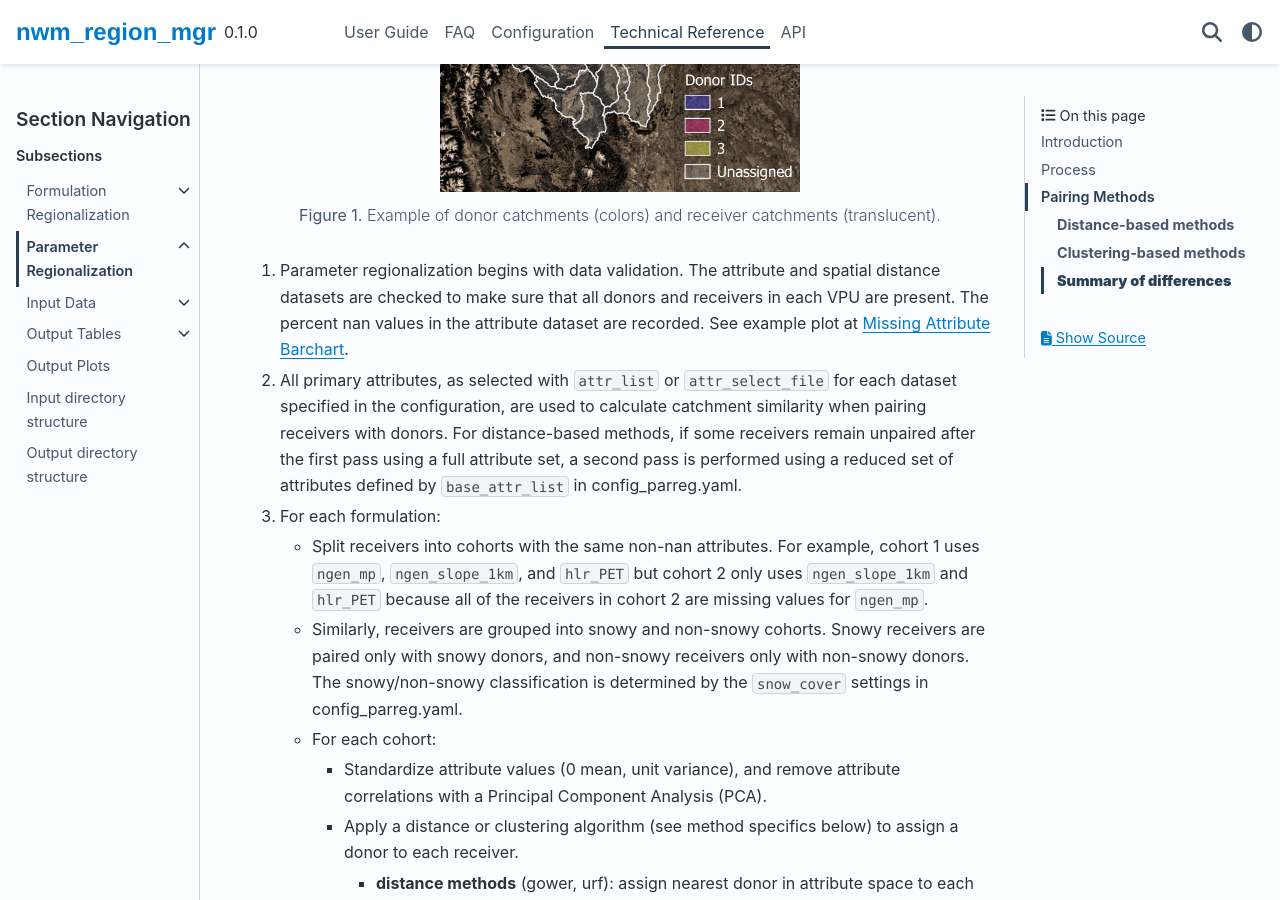
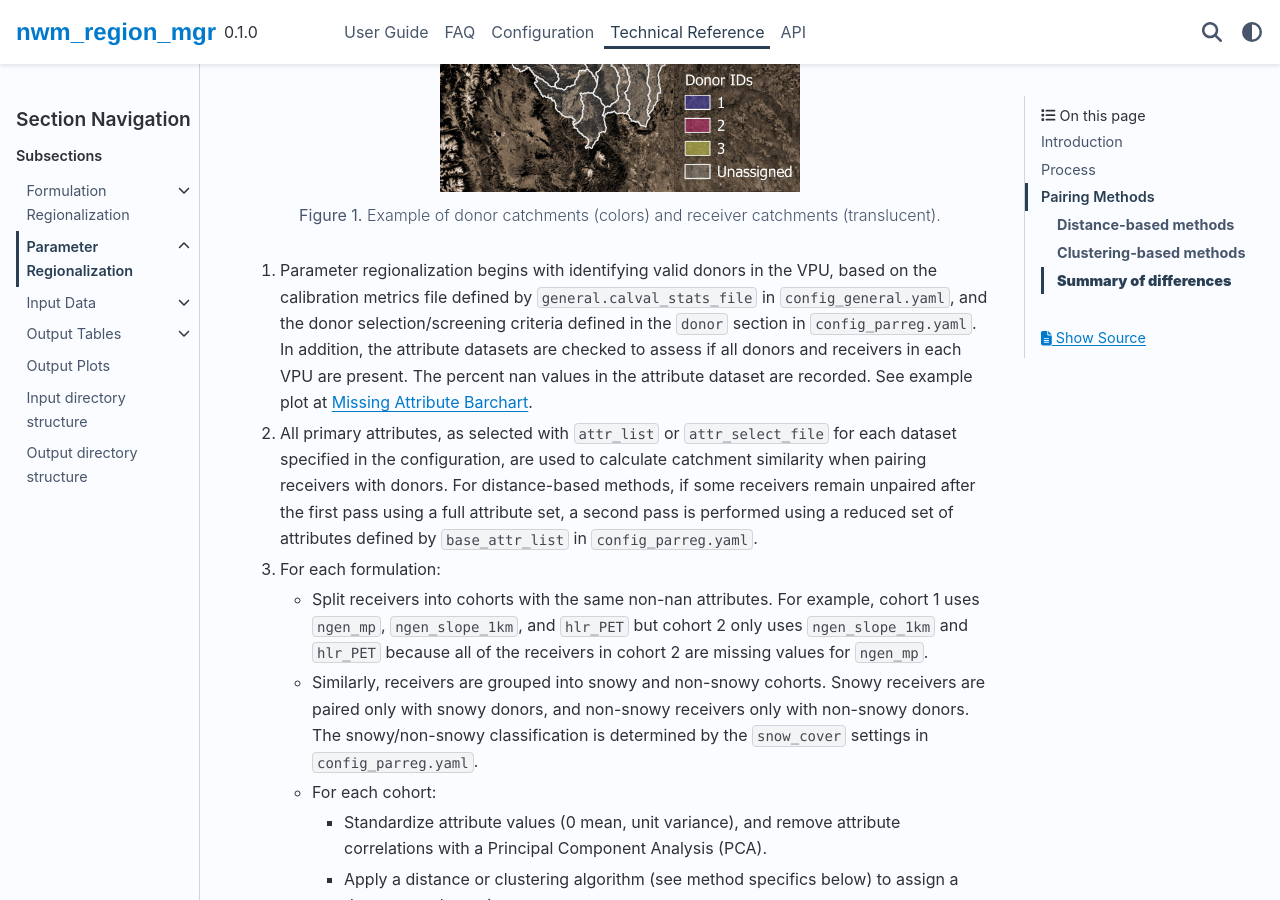
Before and after one commit to NGWPC/nwm-region-mgr, a Sphinx documentation site: the page built from docs/source/tech_reference/parreg.rst, in a window 1280 px wide and 900 px high, scrolled down 1129 px. Built offline with Sphinx 7.4.7 and the PyData theme 0.15.4, drawn with Linux system fonts in a browser that asks for light colours.

Commit message:
update details about donor selection in parreg.rst

```diff
--- a/docs/source/tech_reference/parreg.rst
+++ b/docs/source/tech_reference/parreg.rst
@@ -30,14 +30,16 @@
 
    **Figure 1.** Example of donor catchments (colors) and receiver catchments (translucent).
 
-1. Parameter regionalization begins with data validation. The attribute and spatial distance datasets are checked to
-   make sure that all donors and receivers in each VPU are present. The percent nan values in the attribute dataset are
-   recorded. See example plot at :ref:`missing_attribute_barchart`.
+1. Parameter regionalization begins with identifying valid donors in the VPU, based on the calibration metrics file
+   defined by ``general.calval_stats_file`` in ``config_general.yaml``, and the donor selection/screening criteria defined
+   in the ``donor`` section in ``config_parreg.yaml``. In addition, the attribute datasets are checked to assess if all donors
+   and receivers in each VPU are present. The percent nan values in the attribute dataset are recorded. See example
+   plot at :ref:`missing_attribute_barchart`.
 
 2. All primary attributes, as selected with ``attr_list`` or ``attr_select_file`` for each dataset specified in the
    configuration, are used to calculate catchment similarity when pairing receivers with donors. For distance-based
    methods, if some receivers remain unpaired after the first pass using a full attribute set, a second pass is
-   performed using a reduced set of attributes defined by ``base_attr_list`` in config_parreg.yaml.
+   performed using a reduced set of attributes defined by ``base_attr_list`` in ``config_parreg.yaml``.
 
 3. For each formulation:
 
@@ -47,7 +49,7 @@
 
    * Similarly, receivers are grouped into snowy and non-snowy cohorts. Snowy receivers are paired only with snowy
      donors, and non-snowy receivers only with non-snowy donors. The snowy/non-snowy classification is determined by
-     the ``snow_cover`` settings in config_parreg.yaml.
+     the ``snow_cover`` settings in ``config_parreg.yaml``.
 
    * For each cohort:
 
```
